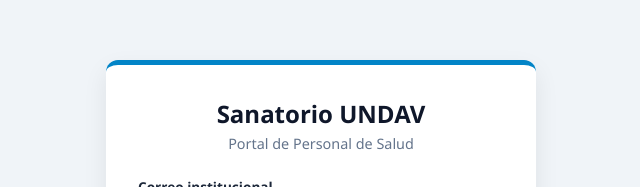
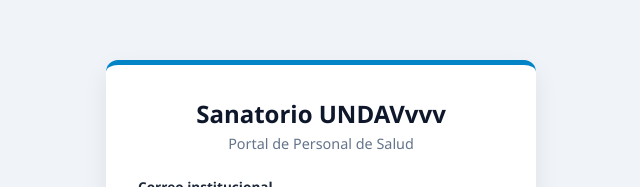
Before and after one commit to Juan-Manuel-Pizzorno/SanatorioUndav, a plain HTML site: page front/index.html in a window 1280 px wide. Shown: the part 103-290 px from the top of the page, without its empty margins (319-959 px from the left). Drawn offline with Linux system fonts and the light colour scheme.

Commit message:
Actualizar titulo del portal
Co-authored-by: Copilot <223556219+Copilot@users.noreply.github.com>

```diff
--- a/front/index.html
+++ b/front/index.html
@@ -99,7 +99,7 @@
   <!-- VISTA 1: LOGIN (SU-36) -->
   <div class="card" id="vista-login">
     <div class="header">
-      <h1>Sanatorio UNDAV</h1>
+      <h1>Sanatorio UNDAVvvv</h1>
       <p>Portal de Personal de Salud</p>
     </div>
 
```
